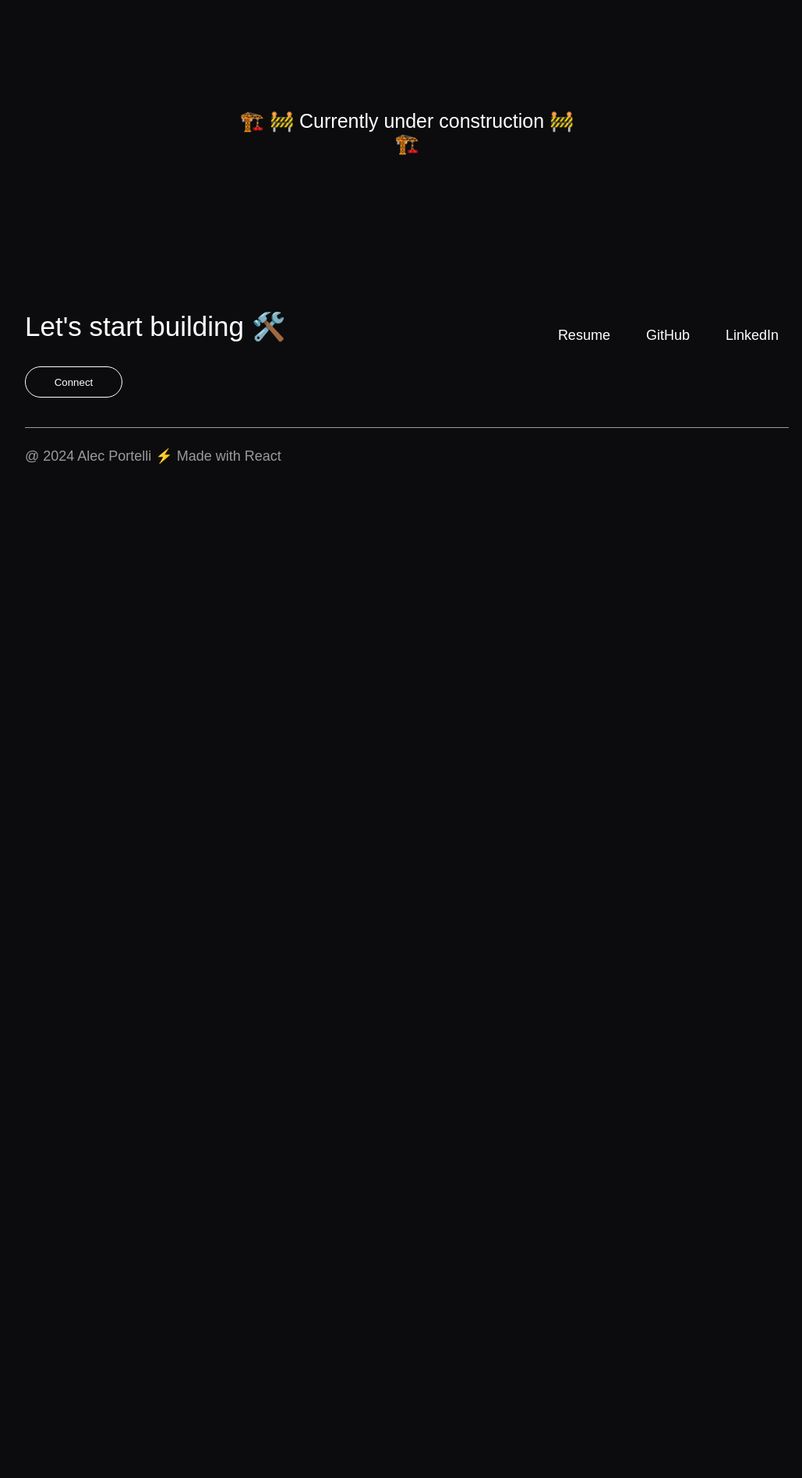
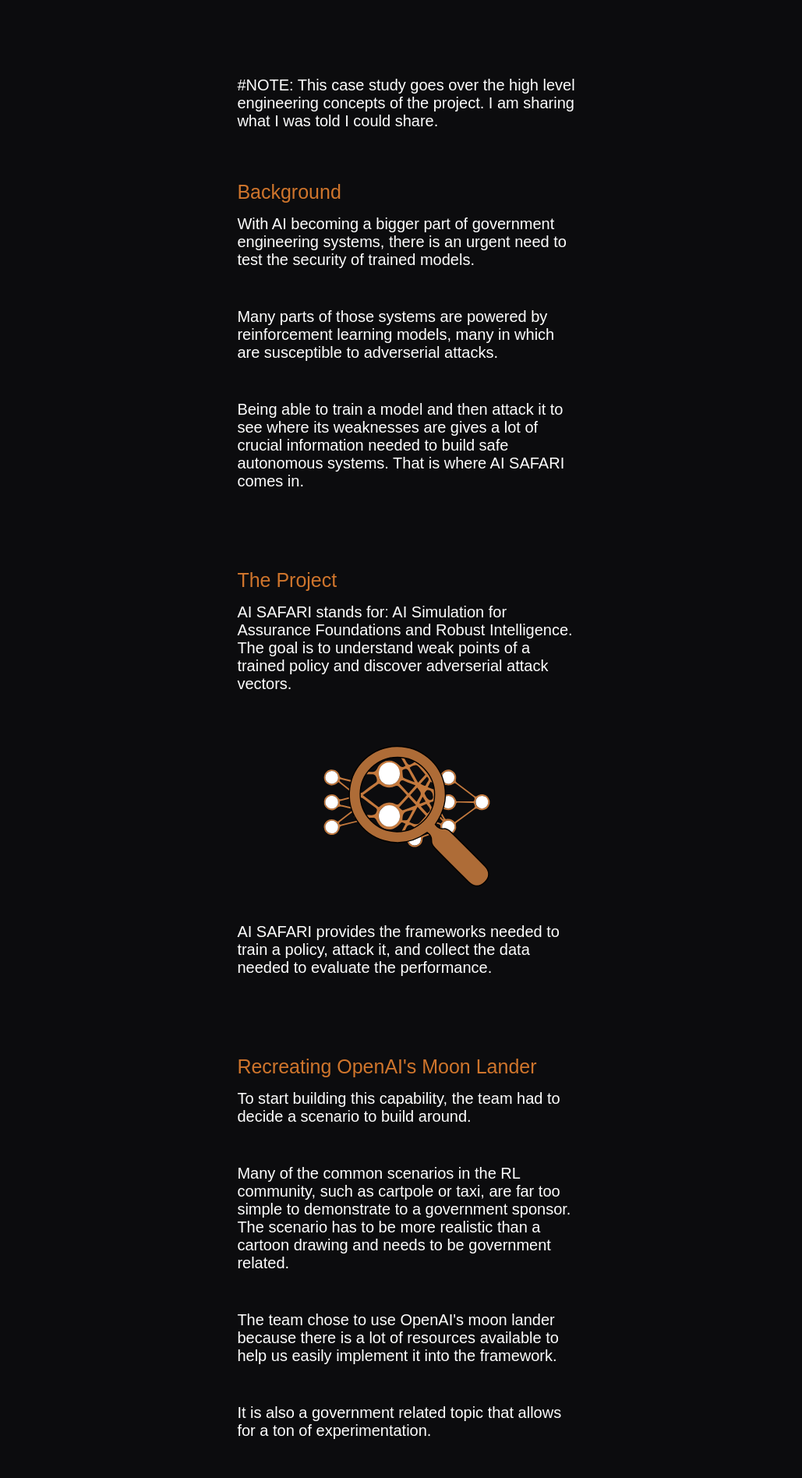
Before and after one commit to alecdportelli/portfolio, a React (Create React App) app in the folder portfolio2024/: page /safari in a window 1280 px wide. Shown: the part 624-2520 px from the top of the page at 78% size, without its empty margins (118-1147 px from the left). Before the commit the page ends 1245 px from the top, so only its background shows below. Built offline with nearby package versions, Linux system fonts and the light colour scheme; a web font is replaced by a local one.

Commit message:
Safari kickoff

```diff
--- a/portfolio2024/src/pages/safari.css
+++ b/portfolio2024/src/pages/safari.css
@@ -1,6 +1,35 @@
 .Safari-Header{
     padding-top: 25px;
     padding-bottom: 25px;
+    margin-left: 27%;
+    margin-right: 27%;
+}
+
+.body-par-title-safari{
+    display: flex;
+    align-items: left;
+    justify-content: left;
+    text-align: left;
+
+    margin-left: 33%;
+    margin-right: 33%;
+
+    padding-top: 15px;
+    padding-bottom: 15px;
+
+    font-size: 25px;
+
+    color: #CF752C;
+}
+
+.Mag{
+    padding-bottom: 25px;
+    margin-left: 40%;
+    margin-right: 40%;
+}
+
+.MoonLander{
     margin-left: 25%;
     margin-right: 25%;
+    padding-bottom: 50px;
 }
--- a/portfolio2024/src/pages/safari.js
+++ b/portfolio2024/src/pages/safari.js
@@ -6,6 +6,8 @@
 import Footer from '../components/footer';
 
 import SafariHeader from '../SVG/SAFARI-Header.svg'
+import Mag from '../SVG/Mag.svg'
+import MoonLander from '../SVG/MoonLander.svg'
 
 const Safari = () => {
     return (
@@ -17,12 +19,96 @@
             </div>
 
             <div className='center secondary-title'>
-                A Reinforcement Learning Testbed To Analyze and Evaluate Algorithm Security
+                A Simulation Testbed To Evaluate The Security Of Trained Reinforcement Learning Models
             </div>
 
             <div className='Safari-Header'>
                 <img src={SafariHeader}/>
             </div>
+
+            <div className='body-par'>
+                #NOTE: This case study goes over the high level engineering concepts of the project. I am sharing what I was told I could share.
+            </div>
+
+            <div className='body-par-title-safari'>
+                Background
+            </div>
+            <div className='body-par'>
+                With AI becoming a bigger part of government engineering systems, there is an urgent need to
+                test the security of trained models.
+            </div>
+            <div className='body-par'>
+                Many parts of those systems are powered by reinforcement learning models, many in which are susceptible
+                to adverserial attacks.
+            </div>
+            <div className='body-par'>
+                Being able to train a model and then attack it to see where
+                its weaknesses are gives a lot of crucial information needed to build safe autonomous systems. That
+                is where AI SAFARI comes in.
+            </div>
+            <br></br>
+            <br></br>
+
+
+            <div className='body-par-title-safari'>
+                The Project
+            </div>
+            <div className='body-par'>
+                AI SAFARI stands for: AI Simulation for Assurance Foundations and Robust Intelligence. The goal is to
+                understand weak points of a trained policy and discover adverserial attack vectors.
+            </div>
+            <div className='Mag'>
+                <img src={Mag}></img>
+            </div>
+            <div className='body-par'>
+                AI SAFARI provides the frameworks needed to train a policy, attack it, and collect the data needed
+                to evaluate the performance.
+            </div>
+            <br></br>
+            <br></br>
+
+
+            <div className='body-par-title-safari'>
+                Recreating OpenAI's Moon Lander
+            </div>
+            <div className='body-par'>
+                To start building this capability, the team had to decide a scenario to build around.
+            </div>
+            <div className='body-par'>
+                Many of the common scenarios in the RL community, such as cartpole or taxi, are far too simple
+                to demonstrate to a government sponsor. The scenario has to be more realistic than a cartoon drawing
+                and needs to be government related.
+            </div>
+            <div className='body-par'>
+                The team chose to use OpenAI's moon lander because there is a lot of resources available to
+                help us easily implement it into the framework.
+            </div>
+            <div className='body-par'>
+                It is also a government related topic that allows for a ton of experimentation.
+            </div>
+            <div className='MoonLander'>
+                <img src={MoonLander}></img>
+            </div>
+            <br></br>
+            <br></br>
+
+
+            <div className='body-par-title-safari'>
+                Designing the Architecture
+            </div>
+            <div className='body-par'>
+                There are two main components of this project: the simulation environment needed to train policies
+                and the evaluation toolkit.
+            </div>
+            <div className='body-par'>
+                My role primarily focused on the simulation environments. However, I put a lot of work into building
+                the pipelines to to the evaluation toolkit.
+            </div>
+            <div className='body-par'>
+
+            </div>
+
+
 
             <div className='center secondary-title'>
             🏗️ 🚧 Currently under construction 🚧 🏗️
```
Also changed, not shown: portfolio2024/src/SVG/Mag.svg (added), portfolio2024/src/SVG/MoonLander.svg (added).
